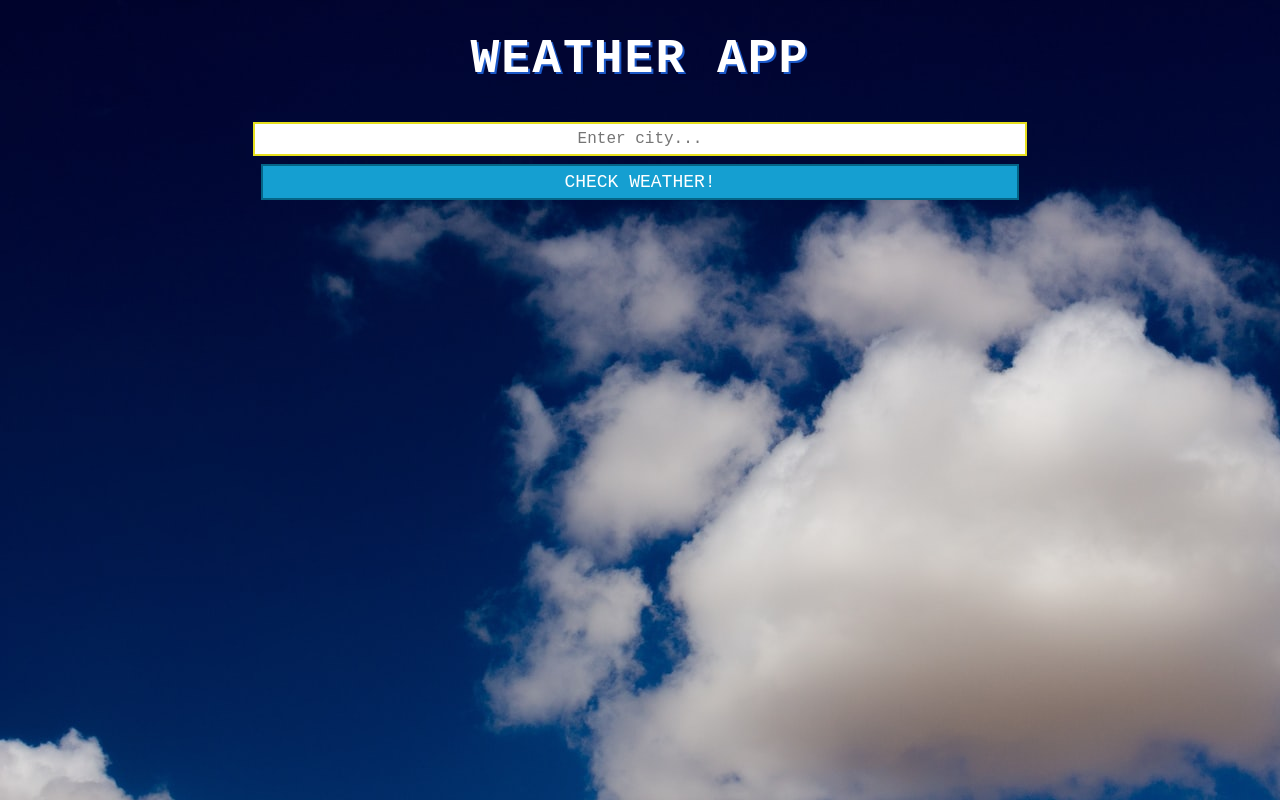
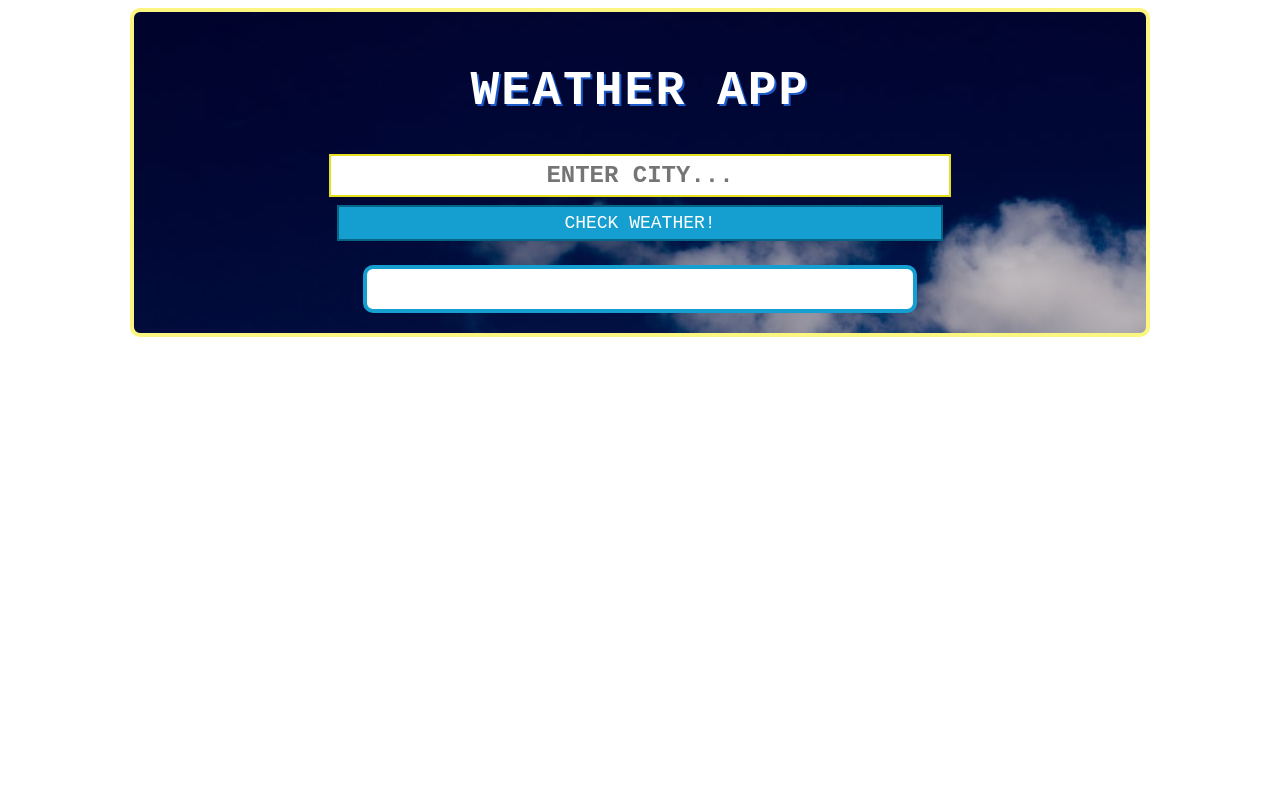
Before and after one commit to Maymoonah/react-weather-app, a React (Create React App) app in the folder weather-app/: page / in a window 1280 px wide. Built offline with nearby package versions, Linux system fonts and the light colour scheme.

Commit message:
edit styling of span and other elements

```diff
--- a/weather-app/src/index.css
+++ b/weather-app/src/index.css
@@ -1,5 +1,10 @@
-body {
+.container {
+	margin: auto;
+	width: 80%;
+	height: 80%;
 	background-image: url("images/clouds.jpg");
+	border-radius: 10px;
+	border: 4px solid #faf67f;
 }
 
 div.App {
@@ -8,6 +13,7 @@ div.App {
 }
 
 h1#title {
+	padding-top: 20px;
 	text-transform: uppercase;
 	font-family: monospace;
 	font-weight: bold;
@@ -22,7 +28,9 @@ h1#title {
 	padding: 6px;
 	margin: 4px;
 	font-family: monospace;
-	font-size: 16px;
+	font-size: 24px;
+	font-weight: bold;
+	text-transform: uppercase;
 	border: 2px solid #e6df1e;
 	color: #1c59c9;
 	text-align: center;
@@ -42,8 +50,22 @@ h1#title {
 	text-transform: uppercase;
 }
 
-.weatherInfo {
+.info  {
+	background-color: #fff;
 	list-style-type: none;
+	color: #000;
 	font-size: 20px;
 	text-align: left;
+	width: 50%;
+	height: 60%;
+	border-radius: 10px;
+	margin: 20px auto;
+	padding: 20px;
+	border: 4px solid #159fd1;
 }
+
+
+.info span {
+	color: #0477bf;
+	font-weight: bold;
+}
```
